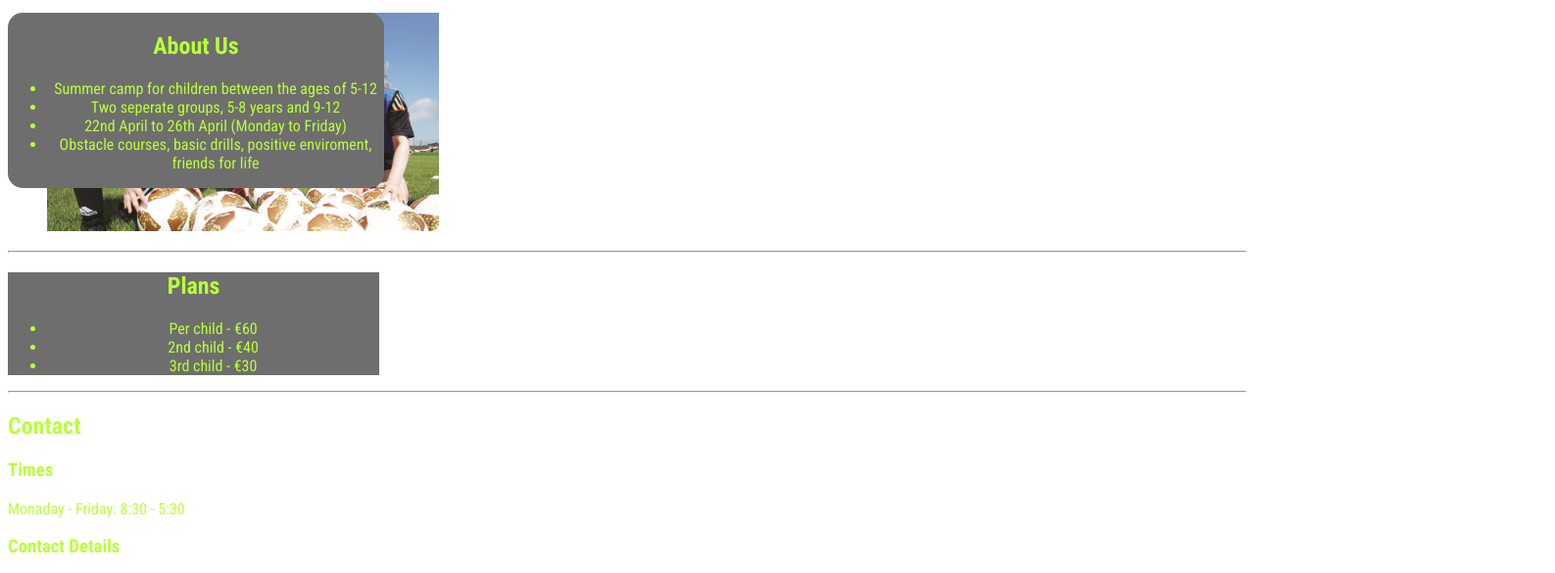
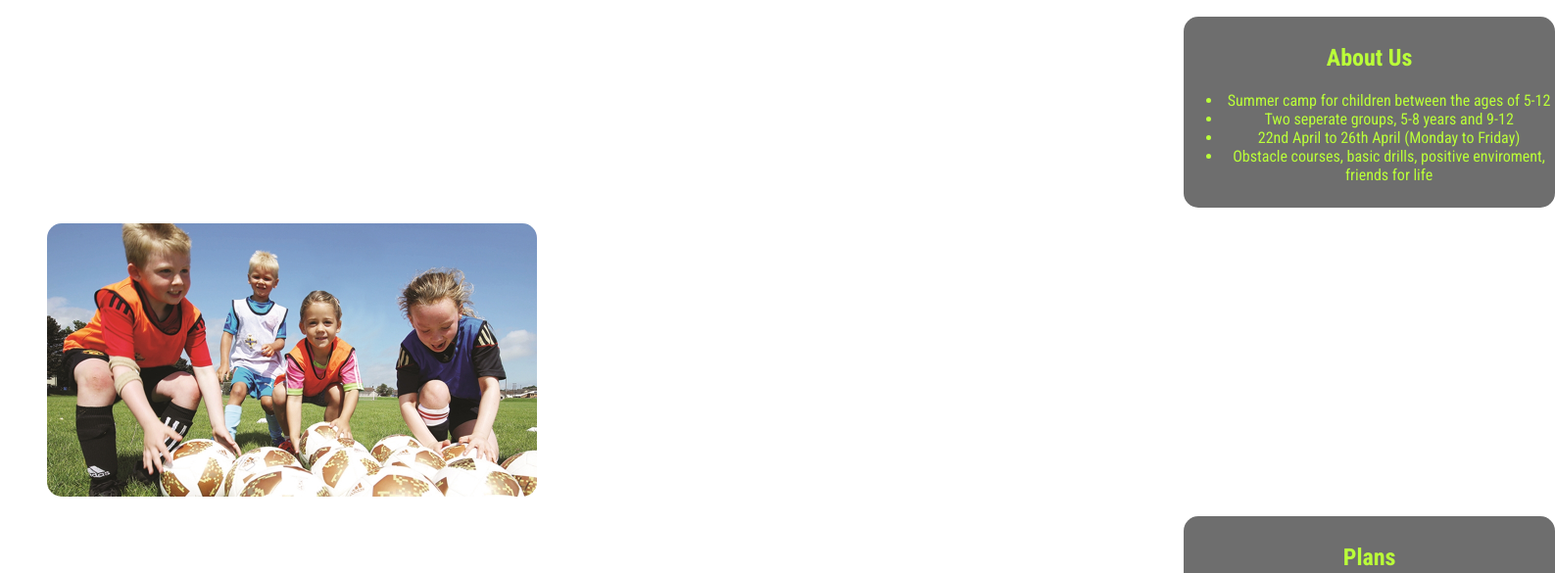
Before and after one commit to davidohara99/project1.2, a plain HTML site: page index.html in a window 1280 px wide. Shown: the part 139-724 px from the top of the page at 98% size, 1587 px wide, since content can reach past the window. Drawn offline with Linux system fonts and the light colour scheme.

Commit message:
http.server

```diff
--- a/assets/css/css/style.css
+++ b/assets/css/css/style.css
@@ -31,14 +31,24 @@ header {
     width: 30%;
     text-align: center;
     border-radius: 15px;
-    position: absolute;
+    margin-left: 1200px;
+    padding-top: 0.5rem;
+    padding-bottom: 0.5rem;
+    margin-top: 20px;
 }
 #plans-box {
     background-color: #6e6e6e;
     width: 30%;
     text-align: center;
+    border-radius: 15px;
+    margin-left: 1200px;
+    position: relative;
+    padding-top: 0.5rem;
+    padding-bottom: 0.5rem;
 }
-.column {
-    width: 60%;
-    align-content: right;
+img {
+    border-radius: 15px;
 }
+footer {
+    background-color: #6e6e6e;
+}
--- a/index.html
+++ b/index.html
@@ -34,11 +34,11 @@
     </div>
     <div>
         <figure class="column">
-        <img src="assets/images/summer-camp-pic-1290x720px.jpg" alt="kids at a summer camp" width="400">
+        <img src="assets/images/summer-camp-pic-1290x720px.jpg" alt="kids at a summer camp" width="500">
         </figure>
     </div>
     </section>
-    <hr>
+
     <div id="plans-box">
         <h2>Plans</h2>
         <ul>
@@ -47,7 +47,7 @@
             <li>3rd child - €30</li>
         </ul>
     </div>
-    <hr>
+
     <div>
         <h2>Contact</h2>
 
@@ -71,6 +71,8 @@
     </div>
    </main>
    <!--Footer-->
+   <nav>
    <footer>Footer</footer>
+   </nav>
 </body>
 </html>
```
